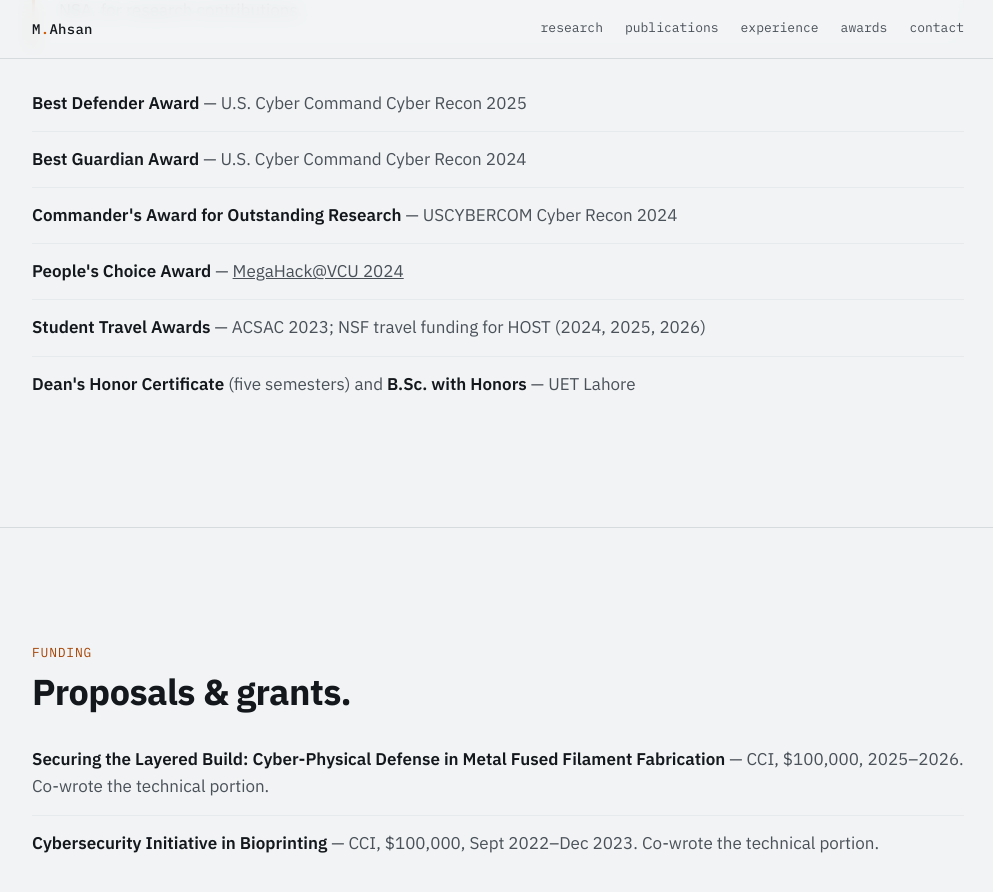
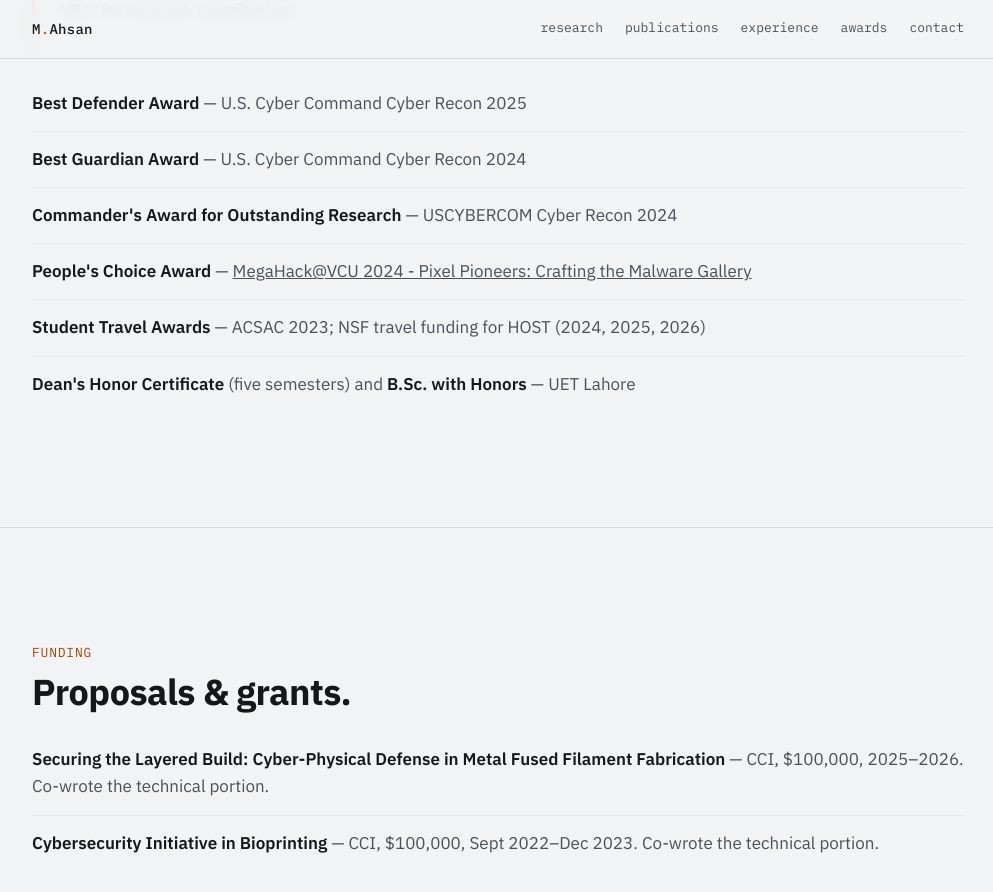
Before and after one commit to mahsan321/Portfolio, a Jekyll site: the page index.html, which Jekyll copies as it is, in a window 1280 px wide and 900 px high, scrolled down 6268 px. Shown: the top 892 px of the window, without its empty margins (142-1135 px from the left). Built offline with Jekyll 4.4.1, drawn with Linux system fonts in a browser that asks for light colours.

Commit message:
Update People's Choice Award description in index.html

```diff
--- a/index.html
+++ b/index.html
@@ -679,7 +679,7 @@
         <li><b>Best Defender Award</b> — U.S. Cyber Command Cyber Recon 2025</li>
         <li><b>Best Guardian Award</b> — U.S. Cyber Command Cyber Recon 2024</li>
         <li><b>Commander's Award for Outstanding Research</b> — USCYBERCOM Cyber Recon 2024</li>
-        <li><b>People's Choice Award</b> — <a href = "https://megahack-vcu.devpost.com/project-gallery">  MegaHack@VCU 2024 </a></li>
+        <li><b>People's Choice Award</b> — <a href = "https://megahack-vcu.devpost.com/project-gallery">  MegaHack@VCU 2024 - Pixel Pioneers: Crafting the Malware Gallery </a></li>
         <li><b>Student Travel Awards</b> — ACSAC 2023; NSF travel funding for HOST (2024, 2025, 2026)</li>
         <li><b>Dean's Honor Certificate</b> (five semesters) and <b>B.Sc. with Honors</b> — UET Lahore</li>
       </ul>
```
